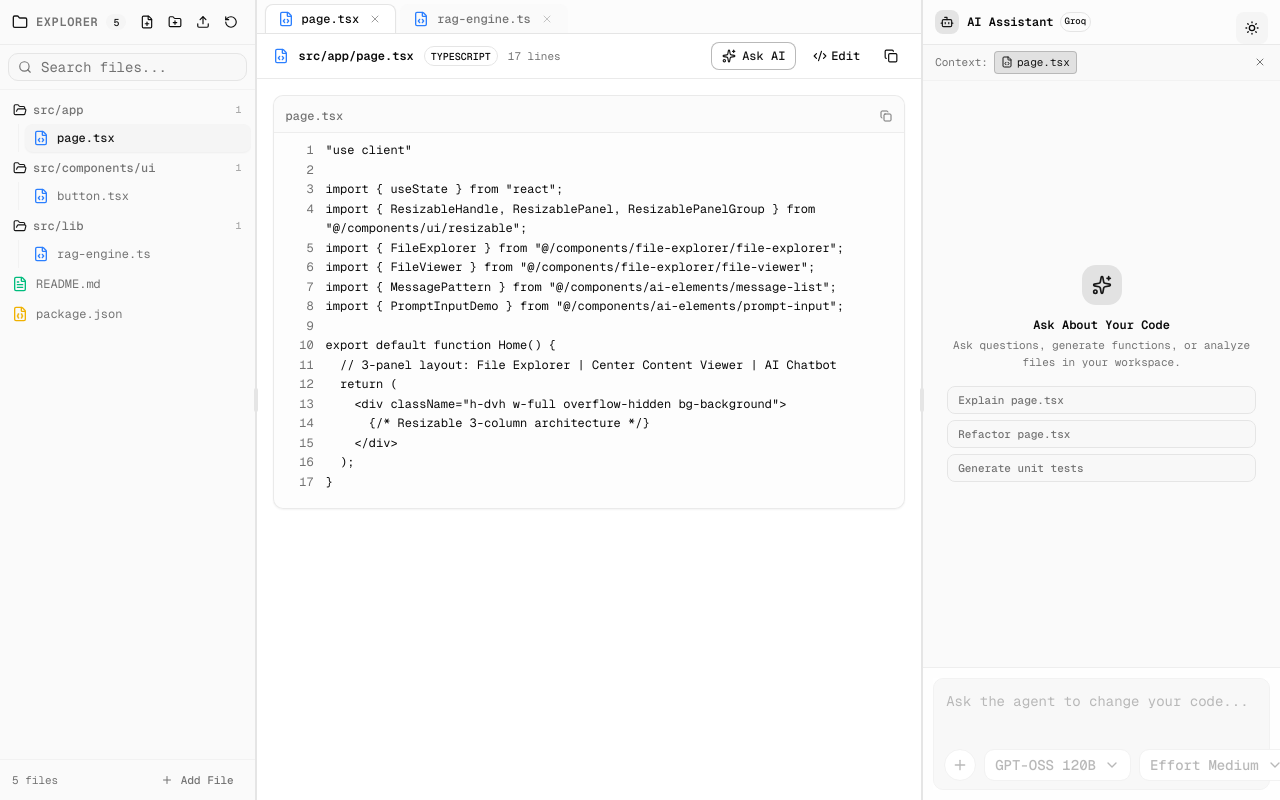
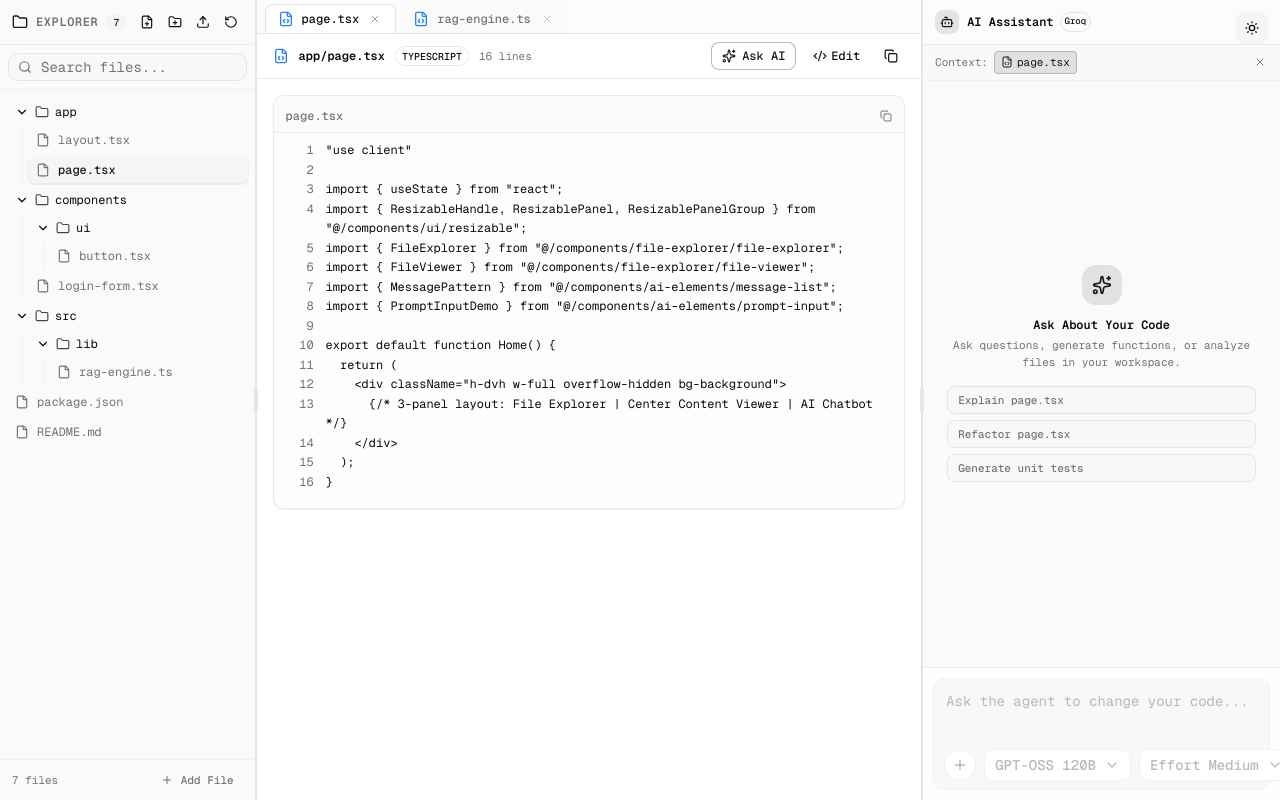
Before and after one commit to the-sukhsingh/file-rag-web, a Next.js app: page / in a window 1280 px wide. Built offline with nearby package versions, Linux system fonts and the light colour scheme.

Commit message:
feat(file-explorer): implement recursive Collapsible FileTreeNode tree structure

```diff
--- a/src/components/file-explorer/file-explorer.tsx
+++ b/src/components/file-explorer/file-explorer.tsx
@@ -2,12 +2,9 @@
 
 import * as React from "react";
 import {
+  ChevronRightIcon,
   FileIcon,
-  FileCodeIcon,
-  FileTextIcon,
-  FileJsonIcon,
   FolderIcon,
-  FolderOpenIcon,
   PlusIcon,
   Trash2Icon,
   Edit2Icon,
@@ -19,7 +16,11 @@ import {
   FilePlusIcon,
 } from "lucide-react";
 
-import { VirtualFile, detectLanguage } from "./types";
+import {
+  Collapsible,
+  CollapsibleContent,
+  CollapsibleTrigger,
+} from "@/components/ui/collapsible";
 import { Button } from "@/components/ui/button";
 import { Input } from "@/components/ui/input";
 import { ScrollArea } from "@/components/ui/scroll-area";
@@ -55,6 +56,8 @@ import {
   TooltipTrigger,
 } from "@/components/ui/tooltip";
 
+import { VirtualFile, FileNode, buildFileTree, detectLanguage } from "./types";
+
 interface FileExplorerProps {
   files: VirtualFile[];
   selectedFileId: string | null;
@@ -65,25 +68,132 @@ interface FileExplorerProps {
   onResetFiles?: () => void;
 }
 
-function getFileIcon(filename: string) {
-  const ext = filename.split(".").pop()?.toLowerCase();
-  switch (ext) {
-    case "ts":
-    case "tsx":
-    case "js":
-    case "jsx":
-      return <FileCodeIcon className="size-4 text-blue-500 shrink-0" />;
-    case "json":
-      return <FileJsonIcon className="size-4 text-yellow-500 shrink-0" />;
-    case "md":
-    case "markdown":
-    case "txt":
-      return <FileTextIcon className="size-4 text-emerald-500 shrink-0" />;
-    case "css":
-    case "scss":
-      return <FileCodeIcon className="size-4 text-cyan-500 shrink-0" />;
-    default:
-      return <FileIcon className="size-4 text-muted-foreground shrink-0" />;
+function FileTreeNode({
+  node,
+  selectedPath,
+  onSelect,
+  onRename,
+  onDelete,
+  onNewFileInFolder,
+}: {
+  node: FileNode;
+  selectedPath: string;
+  onSelect: (file: VirtualFile) => void;
+  onRename: (file: VirtualFile) => void;
+  onDelete: (file: VirtualFile) => void;
+  onNewFileInFolder: (folderPath: string) => void;
+}) {
+  switch (node.type) {
+    case "folder":
+      return (
+        <Collapsible defaultOpen>
+          <div className="group/folder flex items-center justify-between w-full rounded-md hover:bg-muted/50">
+            <CollapsibleTrigger
+              render={
+                <Button
+                  variant="ghost"
+                  size="sm"
+                  className="w-full justify-start font-normal aria-expanded:bg-transparent aria-expanded:hover:bg-muted dark:aria-expanded:hover:bg-muted/50 text-xs h-7 px-2 gap-1.5"
+                >
+                  <ChevronRightIcon className="size-3.5 shrink-0 transition-transform duration-200 in-data-open:rotate-90 group-data-panel-open/button:rotate-90 group-aria-expanded/button:rotate-90" />
+                  <FolderIcon className="size-3.5 shrink-0 text-primary/80" />
+                  <span className="truncate">{node.name}</span>
+                </Button>
+              }
+            />
+            <div
+              className="opacity-0 group-hover/folder:opacity-100 transition-opacity pr-1.5"
+              onClick={(e) => e.stopPropagation()}
+            >
+              <Tooltip>
+                <TooltipTrigger
+                  render={
+                    <Button
+                      variant="ghost"
+                      size="icon-xs"
+                      className="size-5 p-0 text-muted-foreground hover:text-foreground"
+                      onClick={() => onNewFileInFolder(node.path)}
+                      aria-label={`Add file inside ${node.name}`}
+                    >
+                      <PlusIcon className="size-3" />
+                    </Button>
+                  }
+                />
+                <TooltipContent>Add file in {node.name}</TooltipContent>
+              </Tooltip>
+            </div>
+          </div>
+          <CollapsibleContent>
+            <div className="ml-4 flex flex-col gap-0.5 border-l border-border/30 pl-1">
+              {node.children.map((child) => (
+                <FileTreeNode
+                  key={child.path}
+                  node={child}
+                  selectedPath={selectedPath}
+                  onSelect={onSelect}
+                  onRename={onRename}
+                  onDelete={onDelete}
+                  onNewFileInFolder={onNewFileInFolder}
+                />
+              ))}
+            </div>
+          </CollapsibleContent>
+        </Collapsible>
+      );
+    case "file": {
+      const isSelected = selectedPath === node.path;
+      return (
+        <div className="group/file relative flex items-center justify-between w-full rounded-md">
+          <Button
+            variant="ghost"
+            size="sm"
+            className={`w-full justify-start font-normal text-xs h-7 px-2 gap-2 ${
+              isSelected ? "bg-accent text-accent-foreground font-medium shadow-2xs" : "text-muted-foreground hover:text-foreground"
+            }`}
+            aria-current={isSelected ? "true" : undefined}
+            onClick={() => onSelect(node.file)}
+          >
+            <FileIcon className="size-3.5 shrink-0 text-muted-foreground group-hover/file:text-foreground" />
+            <span className="truncate" title={node.path}>{node.name}</span>
+          </Button>
+
+          {/* Action options on hover */}
+          <div
+            className="absolute right-1 opacity-0 group-hover/file:opacity-100 transition-opacity"
+            onClick={(e) => e.stopPropagation()}
+          >
+            <DropdownMenu>
+              <DropdownMenuTrigger
+                render={
+                  <Button
+                    variant="ghost"
+                    size="icon-xs"
+                    className="size-5 p-0 text-muted-foreground hover:text-foreground"
+                  >
+                    <MoreVerticalIcon className="size-3" />
+                  </Button>
+                }
+              />
+              <DropdownMenuContent align="end" className="w-36">
+                <DropdownMenuItem onClick={() => onRename(node.file)}>
+                  <Edit2Icon className="size-3.5 mr-2" />
+                  Rename
+                </DropdownMenuItem>
+                <DropdownMenuSeparator />
+                <DropdownMenuItem variant="destructive" onClick={() => onDelete(node.file)}>
+                  <Trash2Icon className="size-3.5 mr-2" />
+                  Delete
+                </DropdownMenuItem>
+              </DropdownMenuContent>
+            </DropdownMenu>
+          </div>
+        </div>
+      );
+    }
+    default: {
+      const unreachable: never = node;
+      return unreachable;
+    }
   }
 }
 
@@ -97,7 +207,6 @@ export function FileExplorer({
   onResetFiles,
 }: FileExplorerProps) {
   const [search, setSearch] = React.useState("");
-  const [collapsedFolders, setCollapsedFolders] = React.useState<Record<string, boolean>>({});
 
   // Dialog States
   const [isNewFileDialogOpen, setIsNewFileDialogOpen] = React.useState(false);
@@ -117,12 +226,8 @@ export function FileExplorer({
 
   const fileInputRef = React.useRef<HTMLInputElement>(null);
 
-  const toggleFolder = (folderName: string) => {
-    setCollapsedFolders((prev) => ({
-      ...prev,
-      [folderName]: !prev[folderName],
-    }));
-  };
+  const selectedFile = files.find((f) => f.id === selectedFileId);
+  const selectedPath = selectedFile?.path ?? "";
 
   const handleCreateFile = (e: React.FormEvent) => {
     e.preventDefault();
@@ -152,7 +257,6 @@ export function FileExplorer({
     const trimmed = newFolderName.trim();
     if (!trimmed) return;
 
-    // Create a placeholder .gitkeep inside folder so it appears in explorer
     const placeholderName = ".gitkeep";
     const fullPath = `${trimmed}/${placeholderName}`;
     onAddFile({
@@ -202,29 +306,21 @@ export function FileExplorer({
     e.target.value = "";
   };
 
-  // Group files by root folder / directory
+  const handleNewFileInFolder = (folderPath: string) => {
+    setNewFilePath(folderPath);
+    setNewFileName("");
+    setIsNewFileDialogOpen(true);
+  };
+
+  // Filter files by search
   const filteredFiles = files.filter(
     (f) =>
       f.name.toLowerCase().includes(search.toLowerCase()) ||
       f.path.toLowerCase().includes(search.toLowerCase())
   );
 
-  // Organize into folder groups
-  const groups: { [key: string]: VirtualFile[] } = {};
-  filteredFiles.forEach((file) => {
-    const parts = file.path.split("/");
-    const folder = parts.length > 1 ? parts.slice(0, parts.length - 1).join("/") : "";
-    if (!groups[folder]) {
-      groups[folder] = [];
-    }
-    groups[folder].push(file);
-  });
-
-  const sortedFolders = Object.keys(groups).sort((a, b) => {
-    if (a === "") return 1;
-    if (b === "") return -1;
-    return a.localeCompare(b);
-  });
+  // Build recursive tree from filtered files
+  const fileTree = React.useMemo(() => buildFileTree(filteredFiles), [filteredFiles]);
 
   return (
     <div className="flex h-full w-full flex-col bg-sidebar text-sidebar-foreground border-r border-border select-none overflow-hidden">
@@ -251,21 +347,27 @@ export function FileExplorer({
 
         <div className="flex items-center gap-1">
           <Tooltip>
-            <TooltipTrigger render={
+            <TooltipTrigger
+              render={
                 <Button
                   variant="ghost"
                   size="icon-xs"
-                onClick={() => setIsNewFileDialogOpen(true)}
+                  onClick={() => {
+                    setNewFilePath("");
+                    setIsNewFileDialogOpen(true);
+                  }}
                   aria-label="New File"
                 >
                   <FilePlusIcon className="size-3.5" />
                 </Button>
-            } />
+              }
+            />
             <TooltipContent>New File</TooltipContent>
           </Tooltip>
 
           <Tooltip>
-            <TooltipTrigger render={
+            <TooltipTrigger
+              render={
                 <Button
                   variant="ghost"
                   size="icon-xs"
@@ -274,12 +376,14 @@ export function FileExplorer({
                 >
                   <FolderPlusIcon className="size-3.5" />
                 </Button>
-            } />
+              }
+            />
             <TooltipContent>New Folder</TooltipContent>
           </Tooltip>
 
           <Tooltip>
-            <TooltipTrigger render={
+            <TooltipTrigger
+              render={
                 <Button
                   variant="ghost"
                   size="icon-xs"
@@ -288,13 +392,15 @@ export function FileExplorer({
                 >
                   <UploadIcon className="size-3.5" />
                 </Button>
-            } />
+              }
+            />
             <TooltipContent>Upload Files</TooltipContent>
           </Tooltip>
 
           {onResetFiles && (
             <Tooltip>
-              <TooltipTrigger render={
+              <TooltipTrigger
+                render={
                   <Button
                     variant="ghost"
                     size="icon-xs"
@@ -303,7 +409,8 @@ export function FileExplorer({
                   >
                     <RotateCcwIcon className="size-3.5" />
                   </Button>
-              } />
+                }
+              />
               <TooltipContent>Reset to Sample Files</TooltipContent>
             </Tooltip>
           )}
@@ -334,8 +441,8 @@ export function FileExplorer({
       </div>
 
       {/* File Tree List */}
-      <ScrollArea className="flex-1 px-1 py-1.5">
-        {filteredFiles.length === 0 ? (
+      <ScrollArea className="flex-1 px-1.5 py-2">
+        {fileTree.length === 0 ? (
           <div className="flex flex-col items-center justify-center p-6 text-center text-xs text-muted-foreground">
             <p>No files found</p>
             {search && (
@@ -350,111 +457,38 @@ export function FileExplorer({
             )}
           </div>
         ) : (
-          <div className="flex flex-col gap-0.5">
-            {sortedFolders.map((folderPath) => {
-              const isRoot = folderPath === "";
-              const folderFiles = groups[folderPath];
-              const isCollapsed = collapsedFolders[folderPath] || false;
-
-              return (
-                <div key={folderPath || "root-folder"} className="flex flex-col">
-                  {!isRoot && (
-                    <Button
-                      variant="ghost"
-                      size="sm"
-                      onClick={() => toggleFolder(folderPath)}
-                      className="group flex h-7 w-full items-center justify-start gap-1.5 px-2 text-xs font-medium text-muted-foreground hover:text-foreground hover:bg-muted/60"
-                    >
-                      {isCollapsed ? (
-                        <FolderIcon className="size-3.5 text-muted-foreground" />
-                      ) : (
-                        <FolderOpenIcon className="size-3.5 text-primary" />
-                      )}
-                      <span className="truncate">{folderPath}</span>
-                      <span className="ml-auto text-[10px] text-muted-foreground/60">
-                        {folderFiles.length}
-                      </span>
-                    </Button>
-                  )}
-
-                  {(!isCollapsed || isRoot) && (
-                    <div className={!isRoot ? "ml-3.5 pl-1.5 border-l border-border/40 flex flex-col gap-0.5" : "flex flex-col gap-0.5"}>
-                      {folderFiles.map((file) => {
-                        const isSelected = selectedFileId === file.id;
-
-                        return (
-                          <div
-                            key={file.id}
-                            className={`group relative flex items-center justify-between rounded-md px-2 py-1 text-xs transition-colors cursor-pointer ${
-                              isSelected
-                                ? "bg-accent text-accent-foreground font-medium shadow-xs"
-                                : "text-muted-foreground hover:bg-muted/70 hover:text-foreground"
-                            }`}
-                            onClick={() => onSelectFile(file)}
-                          >
-                            <div className="flex min-w-0 items-center gap-2">
-                              {getFileIcon(file.name)}
-                              <span className="truncate" title={file.path}>
-                                {file.name}
-                              </span>
-                            </div>
-
-                            {/* Item Actions */}
-                            <div
-                              className="flex items-center gap-0.5 opacity-0 group-hover:opacity-100 transition-opacity"
-                              onClick={(e) => e.stopPropagation()}
-                            >
-                              <DropdownMenu>
-                                <DropdownMenuTrigger render={
-                                  <Button
-                                    variant="ghost"
-                                    size="icon-xs"
-                                    className="size-5 p-0 text-muted-foreground hover:text-foreground"
-                                  >
-                                    <MoreVerticalIcon className="size-3" />
-                                  </Button>
-                                } />
-                                <DropdownMenuContent align="end" className="w-36">
-                                  <DropdownMenuItem
-                                    onClick={() => {
+          <div className="flex flex-col gap-0.5 text-sm">
+            {fileTree.map((node) => (
+              <FileTreeNode
+                key={node.path}
+                node={node}
+                selectedPath={selectedPath}
+                onSelect={onSelectFile}
+                onRename={(file) => {
                   setFileToRename(file);
                   setRenameValue(file.name);
                 }}
-                                  >
-                                    <Edit2Icon className="size-3.5 mr-2" />
-                                    Rename
-                                  </DropdownMenuItem>
-                                  <DropdownMenuSeparator />
-                                  <DropdownMenuItem
-                                    variant="destructive"
-                                    onClick={() => setFileToDelete(file)}
-                                  >
-                                    <Trash2Icon className="size-3.5 mr-2" />
-                                    Delete
-                                  </DropdownMenuItem>
-                                </DropdownMenuContent>
-                              </DropdownMenu>
-                            </div>
-                          </div>
-                        );
-                      })}
-                    </div>
-                  )}
-                </div>
-              );
-            })}
+                onDelete={(file) => setFileToDelete(file)}
+                onNewFileInFolder={handleNewFileInFolder}
+              />
+            ))}
           </div>
         )}
       </ScrollArea>
 
-      {/* Explorer Footer summary */}
+      {/* Explorer Footer */}
       <div className="border-t border-border/40 px-3 py-2 text-[11px] text-muted-foreground flex items-center justify-between">
-        <span>{files.length} {files.length === 1 ? "file" : "files"}</span>
+        <span>
+          {files.length} {files.length === 1 ? "file" : "files"}
+        </span>
         <Button
           variant="ghost"
           size="sm"
           className="h-6 text-[11px] px-2 text-muted-foreground hover:text-foreground"
-          onClick={() => setIsNewFileDialogOpen(true)}
+          onClick={() => {
+            setNewFilePath("");
+            setIsNewFileDialogOpen(true);
+          }}
         >
           <PlusIcon className="size-3 mr-1" /> Add File
         </Button>
@@ -482,9 +516,11 @@ export function FileExplorer({
                 />
               </div>
               <div className="flex flex-col gap-1.5">
-                <label className="text-xs font-medium text-foreground">Folder Path (Optional)</label>
+                <label className="text-xs font-medium text-foreground">
+                  Folder Path (Optional)
+                </label>
                 <Input
-                  placeholder="e.g. src/components"
+                  placeholder="e.g. app or components/ui"
                   value={newFilePath}
                   onChange={(e) => setNewFilePath(e.target.value)}
                 />
@@ -516,11 +552,13 @@ export function FileExplorer({
             </DialogHeader>
             <div className="flex flex-col gap-3 py-4">
               <div className="flex flex-col gap-1.5">
-                <label className="text-xs font-medium text-foreground">Folder Name / Path</label>
+                <label className="text-xs font-medium text-foreground">
+                  Folder Name / Path
+                </label>
                 <Input
                   autoFocus
                   required
-                  placeholder="e.g. src/hooks"
+                  placeholder="e.g. hooks or components/common"
                   value={newFolderName}
                   onChange={(e) => setNewFolderName(e.target.value)}
                 />
@@ -541,7 +579,10 @@ export function FileExplorer({
       </Dialog>
 
       {/* Rename File Dialog */}
-      <Dialog open={!!fileToRename} onOpenChange={(open) => !open && setFileToRename(null)}>
+      <Dialog
+        open={!!fileToRename}
+        onOpenChange={(open) => !open && setFileToRename(null)}
+      >
         <DialogContent className="sm:max-w-md">
           <form onSubmit={handleRenameConfirm}>
             <DialogHeader>
@@ -573,12 +614,16 @@ export function FileExplorer({
       </Dialog>
 
       {/* Delete Confirmation Alert Dialog */}
-      <AlertDialog open={!!fileToDelete} onOpenChange={(open) => !open && setFileToDelete(null)}>
+      <AlertDialog
+        open={!!fileToDelete}
+        onOpenChange={(open) => !open && setFileToDelete(null)}
+      >
         <AlertDialogContent>
           <AlertDialogHeader>
             <AlertDialogTitle>Delete &quot;{fileToDelete?.name}&quot;?</AlertDialogTitle>
             <AlertDialogDescription>
-              Are you sure you want to remove &quot;{fileToDelete?.path}&quot;? This action will remove the file from your workspace.
+              Are you sure you want to remove &quot;{fileToDelete?.path}&quot;? This action
+              will remove the file from your workspace.
             </AlertDialogDescription>
           </AlertDialogHeader>
           <AlertDialogFooter>
--- a/src/components/file-explorer/initial-files.ts
+++ b/src/components/file-explorer/initial-files.ts
@@ -2,9 +2,34 @@ import { VirtualFile } from "./types";
 
 export const INITIAL_FILES: VirtualFile[] = [
   {
+    id: "file-layout",
+    name: "layout.tsx",
+    path: "app/layout.tsx",
+    language: "typescript",
+    updatedAt: "10m ago",
+    content: `import type { Metadata } from "next";
+
+export const metadata: Metadata = {
+  title: "File RAG Workspace",
+  description: "AI-powered code explorer and assistant",
+};
+
+export default function RootLayout({
+  children,
+}: {
+  children: React.ReactNode;
+}) {
+  return (
+    <html lang="en">
+      <body>{children}</body>
+    </html>
+  );
+}`,
+  },
+  {
     id: "file-page",
     name: "page.tsx",
-    path: "src/app/page.tsx",
+    path: "app/page.tsx",
     language: "typescript",
     updatedAt: "Just now",
     content: `"use client"
@@ -17,11 +42,39 @@ import { MessagePattern } from "@/components/ai-elements/message-list";
 import { PromptInputDemo } from "@/components/ai-elements/prompt-input";
 
 export default function Home() {
-  // 3-panel layout: File Explorer | Center Content Viewer | AI Chatbot
   return (
     <div className="h-dvh w-full overflow-hidden bg-background">
-      {/* Resizable 3-column architecture */}
+      {/* 3-panel layout: File Explorer | Center Content Viewer | AI Chatbot */}
     </div>
+  );
+}`,
+  },
+  {
+    id: "file-login",
+    name: "login-form.tsx",
+    path: "components/login-form.tsx",
+    language: "typescript",
+    updatedAt: "15m ago",
+    content: `"use client";
+
+import * as React from "react";
+import { Button } from "@/components/ui/button";
+import { Input } from "@/components/ui/input";
+
+export function LoginForm() {
+  const [email, setEmail] = React.useState("");
+
+  return (
+    <form className="flex flex-col gap-4 max-w-sm mx-auto p-4 border rounded-lg">
+      <h2 className="text-lg font-bold">Sign In</h2>
+      <Input
+        type="email"
+        placeholder="Email address"
+        value={email}
+        onChange={(e) => setEmail(e.target.value)}
+      />
+      <Button type="submit">Continue</Button>
+    </form>
   );
 }`,
   },
@@ -88,7 +141,7 @@ export class RagEngine {
   {
     id: "file-button",
     name: "button.tsx",
-    path: "src/components/ui/button.tsx",
+    path: "components/ui/button.tsx",
     language: "typescript",
     updatedAt: "1h ago",
     content: `import * as React from "react"
--- a/src/components/file-explorer/types.ts
+++ b/src/components/file-explorer/types.ts
@@ -13,6 +13,70 @@ export interface VirtualFolder {
   name: string;
   path: string;
   children: (VirtualFile | VirtualFolder)[];
+}
+
+export type FileNode =
+  | { type: "file"; name: string; path: string; file: VirtualFile }
+  | { type: "folder"; name: string; path: string; children: FileNode[] };
+
+export function buildFileTree(files: VirtualFile[]): FileNode[] {
+  const root: FileNode[] = [];
+
+  for (const file of files) {
+    const parts = file.path.split("/").filter(Boolean);
+    let currentLevel = root;
+    let currentPath = "";
+
+    for (let i = 0; i < parts.length; i++) {
+      const part = parts[i];
+      const isLast = i === parts.length - 1;
+      currentPath = currentPath ? `${currentPath}/${part}` : part;
+
+      if (isLast) {
+        if (part === ".gitkeep") continue;
+        currentLevel.push({
+          type: "file",
+          name: file.name,
+          path: file.path,
+          file,
+        });
+      } else {
+        let existingFolder = currentLevel.find(
+          (node): node is Extract<FileNode, { type: "folder" }> =>
+            node.type === "folder" && node.name === part
+        );
+
+        if (!existingFolder) {
+          existingFolder = {
+            type: "folder",
+            name: part,
+            path: currentPath,
+            children: [],
+          };
+          currentLevel.push(existingFolder);
+        }
+
+        currentLevel = existingFolder.children;
+      }
+    }
+  }
+
+  function sortNodes(nodes: FileNode[]) {
+    nodes.sort((a, b) => {
+      if (a.type !== b.type) {
+        return a.type === "folder" ? -1 : 1;
+      }
+      return a.name.localeCompare(b.name);
+    });
+    for (const node of nodes) {
+      if (node.type === "folder") {
+        sortNodes(node.children);
+      }
+    }
+  }
+
+  sortNodes(root);
+  return root;
 }
 
 export type FileSystemNode = VirtualFile | VirtualFolder;
```
Lines whose indentation alone changed are shown as unchanged.
